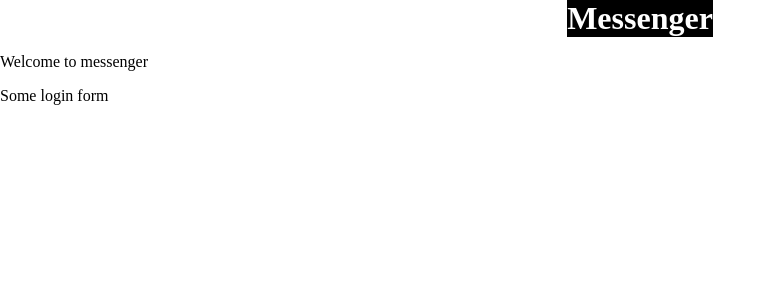
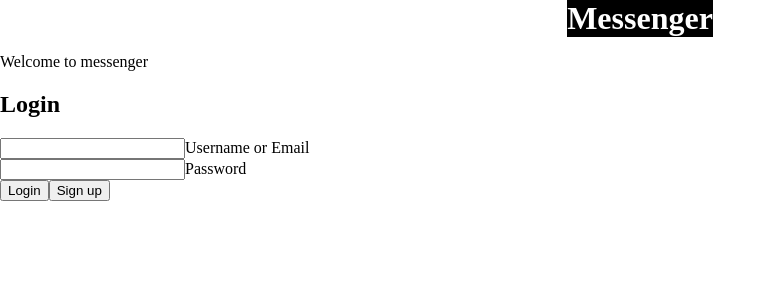
Before and after one commit to jv1111/web_client_react_messenger, a React (Create React App) app: page /auth in a window 1280 px wide. Shown: the top 300 px of the page, without its empty margins (0-776 px from the left). Built offline with nearby package versions, Linux system fonts and the light colour scheme.

Commit message:
components

```diff
--- /dev/null
+++ b/src/components/FormTextField.jsx
@@ -0,0 +1,14 @@
+import React from "react";
+
+const FormTextField = (props) => {
+    //{...props} = all props
+    return(
+        <div className="inputBox">
+            <input type="text" required="required" {...props} />
+            <label className="inputLabel">{props.label}</label>
+            <div className="line"></div>
+        </div>
+    )
+}
+
+export default FormTextField
--- a/src/pages/Auth/Auth.jsx
+++ b/src/pages/Auth/Auth.jsx
@@ -1,4 +1,5 @@
 import React from "react";
+import FormTextField from "../../components/FormTextField";
 
 const AuthPage = () => {
     return(
@@ -7,9 +8,23 @@ const AuthPage = () => {
                 <h1 className="title">Messenger</h1>
                 <p className="titel-description">Welcome to messenger</p>
             </div>
-            <div className="formBox">
-                Some login form
-            </div>
+            <form
+                className="authForm"
+            >
+                <h2 className="labelTitle">Login</h2>
+                <FormTextField
+                    type="text"
+                    name="usernameOrEmail"
+                    label="Username or Email"
+                />
+                <FormTextField
+                    type="password"
+                    name="password"
+                    label="Password"
+                />
+                <button className="btnPrimary" type="submit"> Login </button>
+                <button className="btnSecondary" type="button"> Sign up </button>
+            </form>
         </div>
     )
 }
```
